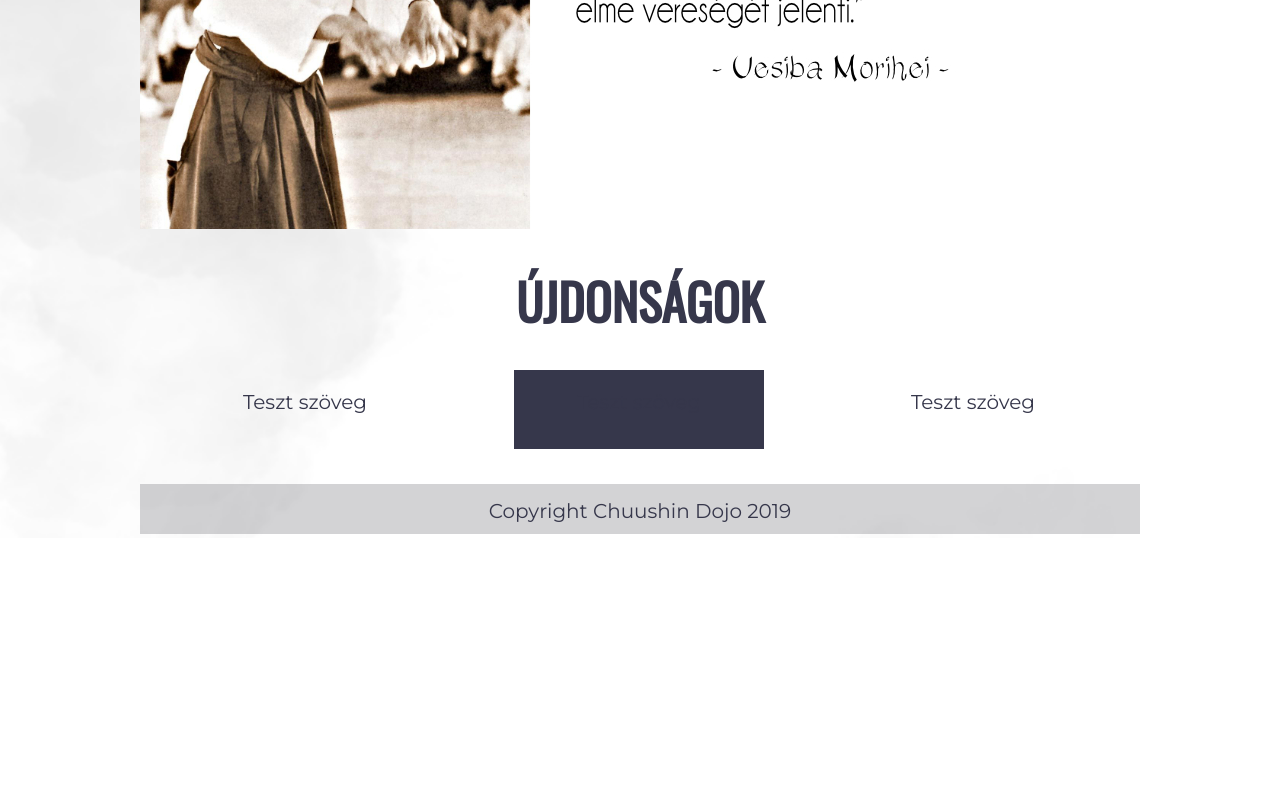
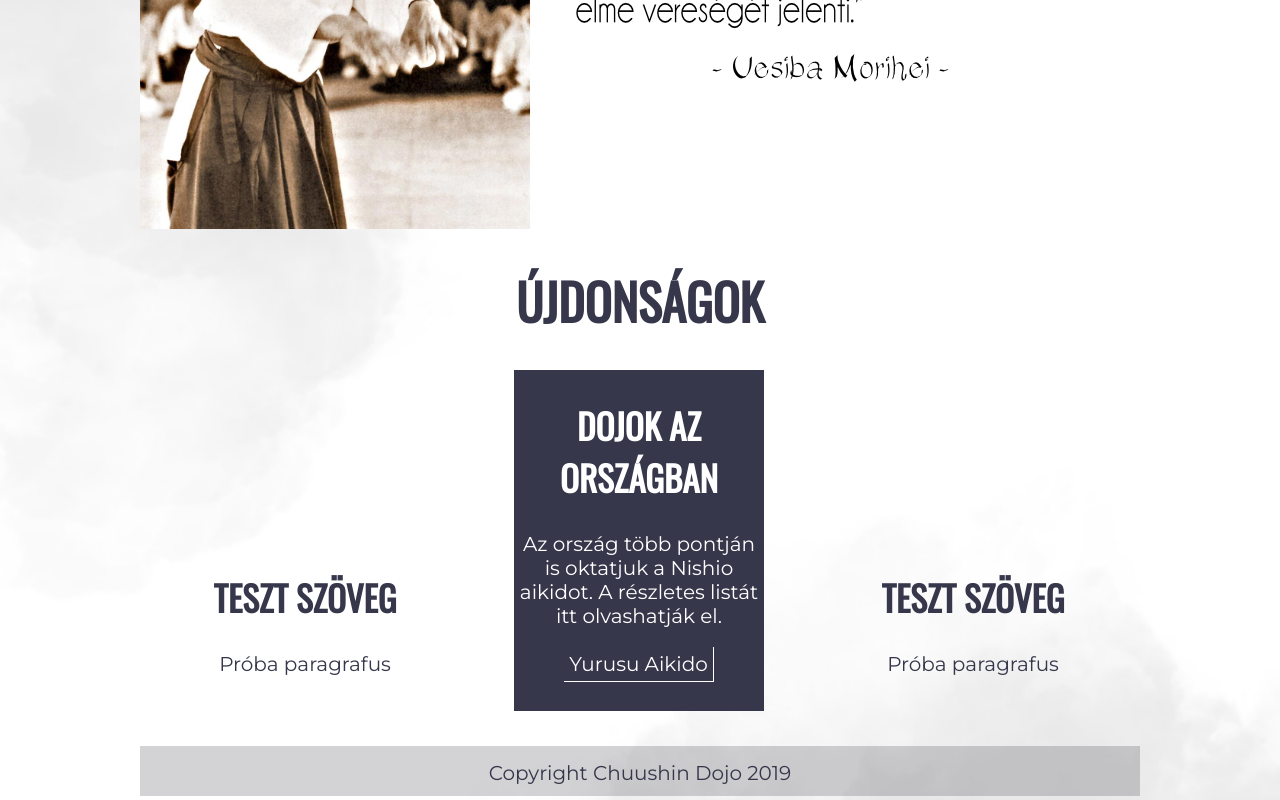
Before and after one commit to GPeter1987/Chuushin-Dojo-version-2, a plain HTML site: page index.html in a window 1280 px wide. Shown: the part 628-1428 px from the top of the page. Before the commit the page ends 1166 px from the top, so only its background shows below. Drawn offline with nearby package versions, Linux system fonts and the light colour scheme.

Commit message:
main page decoration

```diff
--- a/elements.css
+++ b/elements.css
@@ -62,12 +62,11 @@ hr {
   text-align: center;
   margin-left:4%;
   margin-right: 4%;
-
+  padding 5px;
 }
 
 .nsb {
   background-color: #36374b;
-
 }
 
 .copyright {
@@ -112,6 +111,14 @@ h1 {
   color: #36374b;
 }
 
+h2 {
+  font-family: Oswald;
+  text-transform: uppercase;
+  font-size: 35px;
+  color: #36374b;
+
+}
+
 #container p {
   font-family: Montserrat;
   font-size: 20px;
@@ -121,3 +128,25 @@ h1 {
 #container p:last-of-type {
   margin-bottom:35px;
 }
+
+.nsb h2{
+  color: white;
+}
+
+#container .nsb p{
+  color: white;
+}
+
+.nsb a {
+  text-decoration: none;
+  color: white;
+  border-bottom: 1px solid white;
+  border-right: 1px solid white;
+  padding: 5px;
+}
+
+.nsb a:hover {
+  font-size: 25px;
+  transition: 0.4s;
+
+}
--- a/index.html
+++ b/index.html
@@ -90,15 +90,23 @@
         <h1 id = "contentTitle">Újdonságok</h1>
         <div >
           <div class = "news">
-            <p> Teszt szöveg</p>
+            <h2> Teszt szöveg</h2>
+            <p>Próba paragrafus</p>
           </div>
 
           <div class = "news nsb">
-            <p> Teszt szöveg</p>
+            <h2> Dojok az országban</h2>
+
+            <p class = "asd">Az ország több pontján is oktatjuk a Nishio          aikidot. A részletes listát itt olvashatják el.
+               <br>
+               <br>
+              <a href="http://www.yufukan.hu/">Yurusu Aikido </a>
+            </p>
           </div>
 
           <div class = "news">
-            <p> Teszt szöveg</p>
+            <h2> Teszt szöveg</h2>
+            <p>Próba paragrafus</p>
           </div>
         </div>
       </div>
```
